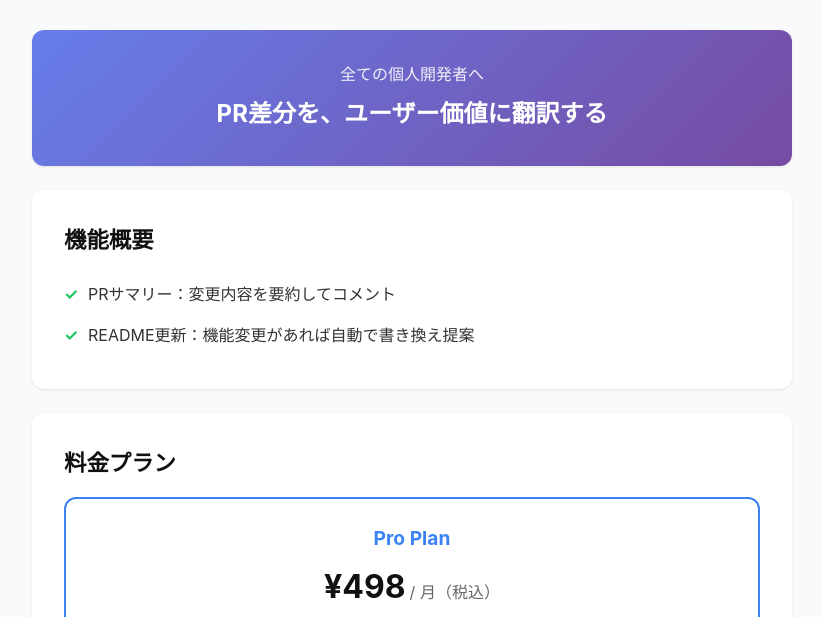
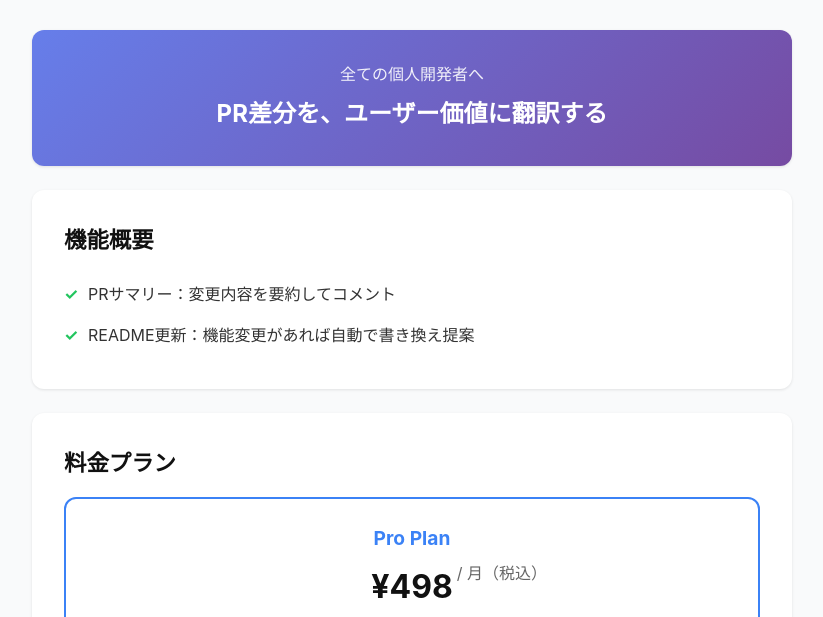
Before and after one commit to miya025/diff-note, a website: page public/index.html in a window 1280 px wide. Shown: the part 165-782 px from the top of the page, without its empty margins (228-1051 px from the left). Drawn offline with Linux system fonts and the light colour scheme.

Commit message:
位置変更

```diff
--- a/public/index.html
+++ b/public/index.html
@@ -79,15 +79,17 @@
       font-size: 2rem;
       font-weight: bold;
       color: #111;
-      display: flex;
-      align-items: baseline;
-      justify-content: center;
-      gap: 4px;
+      position: relative;
+      display: inline-block;
     }
     .price span {
       font-size: 1rem;
       font-weight: normal;
       color: #666;
+      position: absolute;
+      left: 100%;
+      margin-left: 4px;
+      white-space: nowrap;
     }
     .plan-desc {
       color: #666;
```
